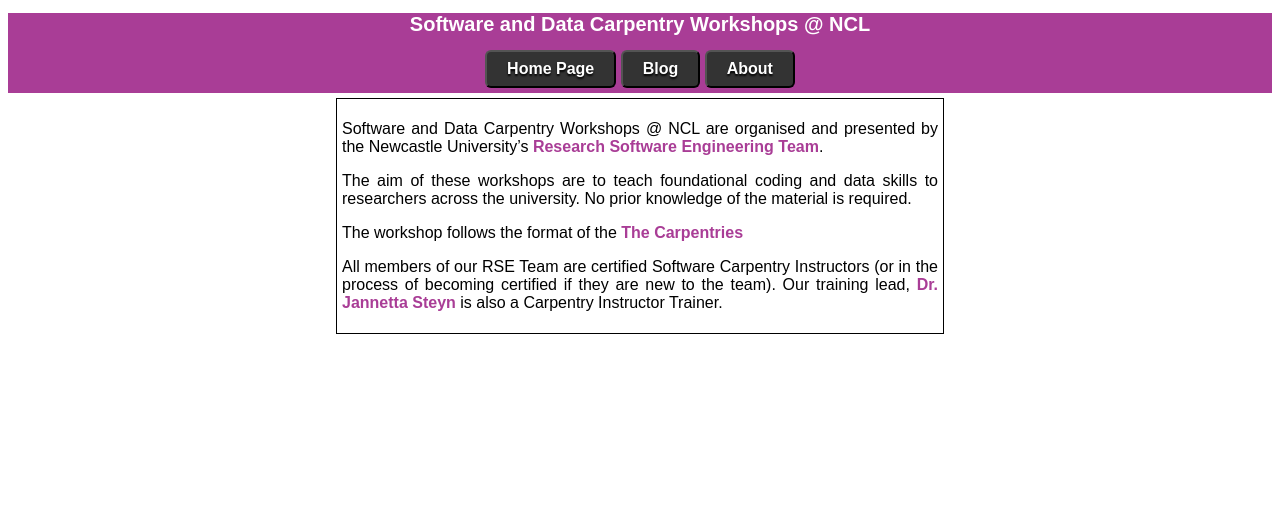
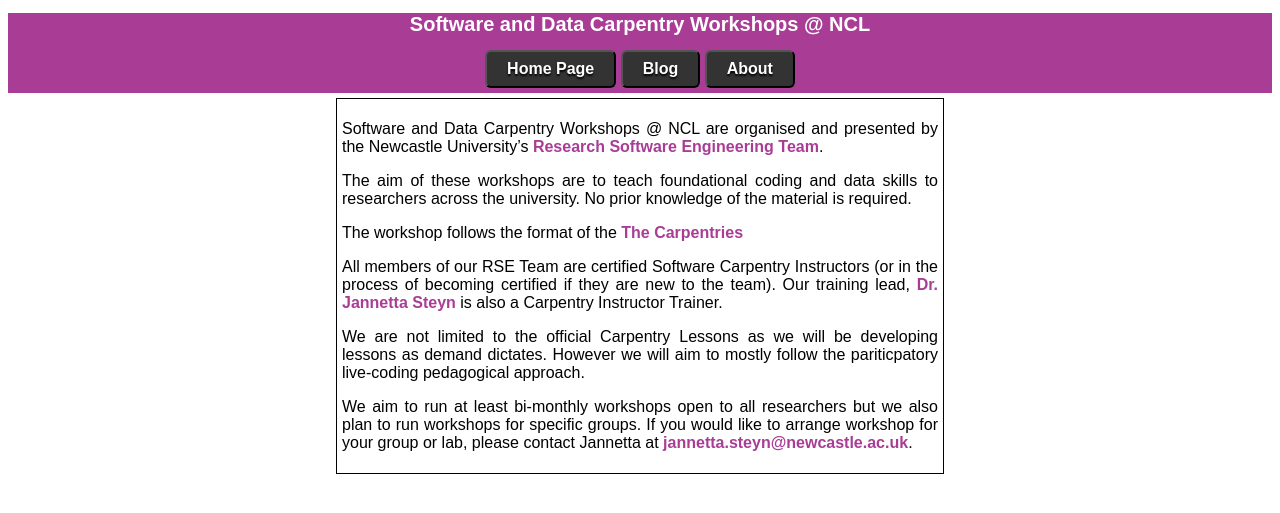
Before and after one commit to NclRSE-Training/software-carpentry, a Jekyll site: the page built from about.md, in a window 1280 px wide. Shown: the top 513 px of the page. Built offline with Jekyll 4.4.1, drawn with Linux system fonts in a browser that asks for light colours.

Commit message:
Update about

```diff
--- a/about.md
+++ b/about.md
@@ -10,3 +10,7 @@
 The workshop follows the format of the [The Carpentries](https://carpentries.org)
 
 All members of our RSE Team are certified Software Carpentry Instructors (or in the process of becoming certified if they are new to the team). Our training lead, [Dr. Jannetta Steyn](https://rse.ncldata.dev/jannetta-steyn) is also a Carpentry Instructor Trainer.
+
+We are not limited to the official Carpentry Lessons as we will be developing lessons as demand dictates. However we will aim to mostly follow the pariticpatory live-coding pedagogical approach.
+
+We aim to run at least bi-monthly workshops open to all researchers but we also plan to run workshops for specific groups. If you would like to arrange workshop for your group or lab, please contact Jannetta at [jannetta.steyn@newcastle.ac.uk](mailto::jannetta.steyn@newcastle.ac.uk).
```
